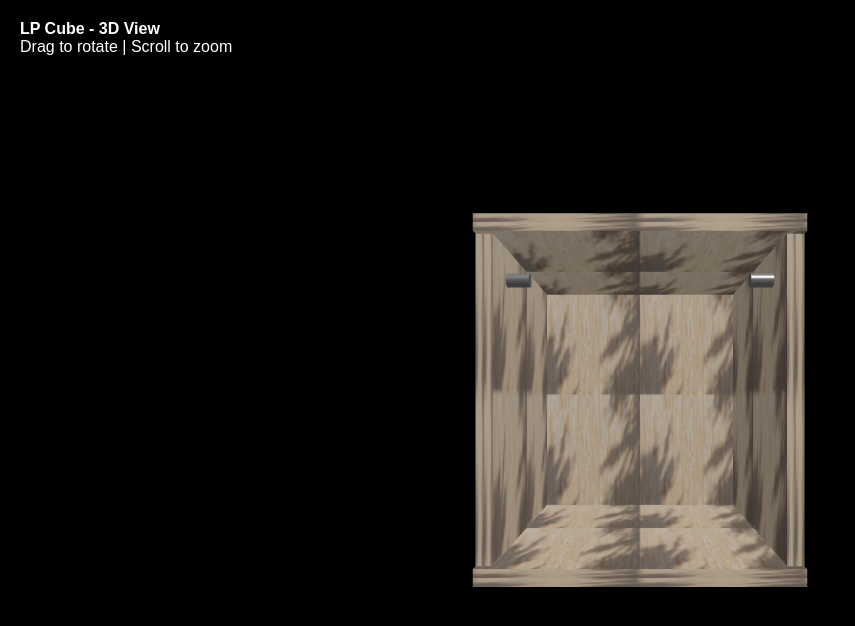
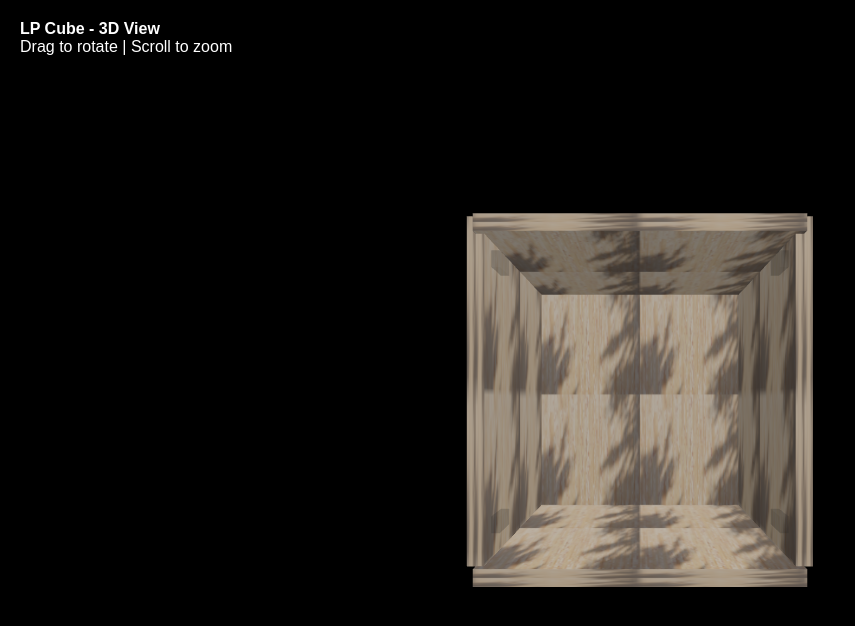
Before and after one commit to dennis731/LP-Record-Cube, a plain HTML site: page index.html in a window 1280 px wide. Shown: the whole page, without its empty margins (0-855 px from the left). Drawn offline with nearby package versions, Linux system fonts and the light colour scheme; animation ran at ten frames a second.

Commit message:
Update index.html with new content

```diff
--- a/index.html
+++ b/index.html
@@ -104,48 +104,61 @@
         topPanel.position.y = height / 2 - thickness / 2;
         storageCube.add(topPanel);
 
-        // Right panel
-        const rightGeometry = new THREE.BoxGeometry(thickness, height - thickness, depth - thickness);
-        const rightPanel = new THREE.Mesh(rightGeometry, panelMaterial);
-        rightPanel.position.x = width/2 - thickness/2;
-        rightPanel.position.y = thickness/2;
-        storageCube.add(rightPanel);
+        // Right panel (with 2 handle slots)
+        const rightPanelGroup = new THREE.Group();
 
-        // Left panel
-        const leftGeometry = new THREE.BoxGeometry(thickness, height - thickness, depth - thickness);
-        const leftPanel = new THREE.Mesh(leftGeometry, panelMaterial);
-        leftPanel.position.x = -width/2 + thickness/2;
-        leftPanel.position.y = thickness/2;
-        storageCube.add(leftPanel);
+        // Main right panel
+        const rightPanelMainGeo = new THREE.BoxGeometry(thickness, height - thickness, depth - thickness);
+        const rightPanelMain = new THREE.Mesh(rightPanelMainGeo, panelMaterial);
+        rightPanelMain.position.x = thickness / 2;
+        rightPanelGroup.add(rightPanelMain);
 
-        // Handles ONLY
-        const handleMaterial = new THREE.MeshStandardMaterial({ color: 0xcccccc, metalness: 0.7, roughness: 0.3 });
-        const handleRadius = 0.08;
-        const handleLength = 0.6;
-        const handleOffsetY = height/2 - thickness - 0.35;
-        const handleOffsetZ = depth/2 - thickness - 0.5;
+        // Slot geometry for handles
+        const slotWidth = 0.4;    // width of slot
+        const slotHeight = 0.18;  // height of slot, matches panel thickness
+        const slotDepth = 0.12;   // depth into the panel
 
-        // Left handle
-        const leftHandleGeo = new THREE.CylinderGeometry(handleRadius, handleRadius, handleLength, 16);
-        const leftHandle = new THREE.Mesh(leftHandleGeo, handleMaterial);
-        leftHandle.rotation.z = Math.PI / 2;
-        leftHandle.position.set(
-            -width/2 + thickness/2 + 0.05,
-            handleOffsetY,
-            handleOffsetZ
-        );
-        storageCube.add(leftHandle);
+        // Top slot (right panel)
+        const rightSlot1Geo = new THREE.BoxGeometry(thickness + 0.01, slotHeight, slotWidth);
+        const slotMat = new THREE.MeshStandardMaterial({ color: 0x222222, transparent: true, opacity: 0.22 });
+        const rightSlot1 = new THREE.Mesh(rightSlot1Geo, slotMat);
+        rightSlot1.position.set(0, (height/2) - thickness - 0.28, (depth/2) - thickness - slotWidth/2 - 0.16);
+        rightPanelGroup.add(rightSlot1);
 
-        // Right handle
-        const rightHandleGeo = new THREE.CylinderGeometry(handleRadius, handleRadius, handleLength, 16);
-        const rightHandle = new THREE.Mesh(rightHandleGeo, handleMaterial);
-        rightHandle.rotation.z = Math.PI / 2;
-        rightHandle.position.set(
-            width/2 - thickness/2 - 0.05,
-            handleOffsetY,
-            handleOffsetZ
-        );
-        storageCube.add(rightHandle);
+        // Bottom slot (right panel)
+        const rightSlot2Geo = new THREE.BoxGeometry(thickness + 0.01, slotHeight, slotWidth);
+        const rightSlot2 = new THREE.Mesh(rightSlot2Geo, slotMat);
+        rightSlot2.position.set(0, -(height/2) + thickness + 0.28, (depth/2) - thickness - slotWidth/2 - 0.16);
+        rightPanelGroup.add(rightSlot2);
+
+        rightPanelGroup.position.x = width/2 - thickness/2;
+        rightPanelGroup.position.y = thickness/2;
+        storageCube.add(rightPanelGroup);
+
+        // Left panel (with 2 handle slots)
+        const leftPanelGroup = new THREE.Group();
+
+        // Main left panel
+        const leftPanelMainGeo = new THREE.BoxGeometry(thickness, height - thickness, depth - thickness);
+        const leftPanelMain = new THREE.Mesh(leftPanelMainGeo, panelMaterial);
+        leftPanelMain.position.x = -thickness / 2;
+        leftPanelGroup.add(leftPanelMain);
+
+        // Top slot (left panel)
+        const leftSlot1Geo = new THREE.BoxGeometry(thickness + 0.01, slotHeight, slotWidth);
+        const leftSlot1 = new THREE.Mesh(leftSlot1Geo, slotMat);
+        leftSlot1.position.set(0, (height/2) - thickness - 0.28, (depth/2) - thickness - slotWidth/2 - 0.16);
+        leftPanelGroup.add(leftSlot1);
+
+        // Bottom slot (left panel)
+        const leftSlot2Geo = new THREE.BoxGeometry(thickness + 0.01, slotHeight, slotWidth);
+        const leftSlot2 = new THREE.Mesh(leftSlot2Geo, slotMat);
+        leftSlot2.position.set(0, -(height/2) + thickness + 0.28, (depth/2) - thickness - slotWidth/2 - 0.16);
+        leftPanelGroup.add(leftSlot2);
+
+        leftPanelGroup.position.x = -width/2 + thickness/2;
+        leftPanelGroup.position.y = thickness/2;
+        storageCube.add(leftPanelGroup);
 
         // Add the finished cube to the scene
         scene.add(storageCube);
```
